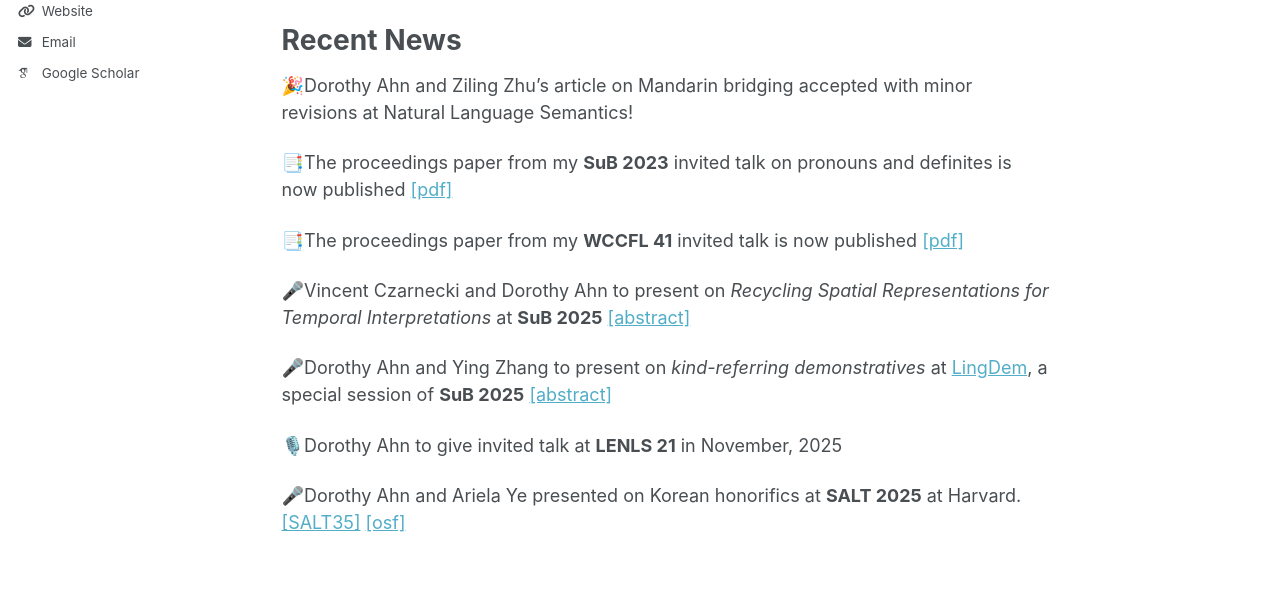
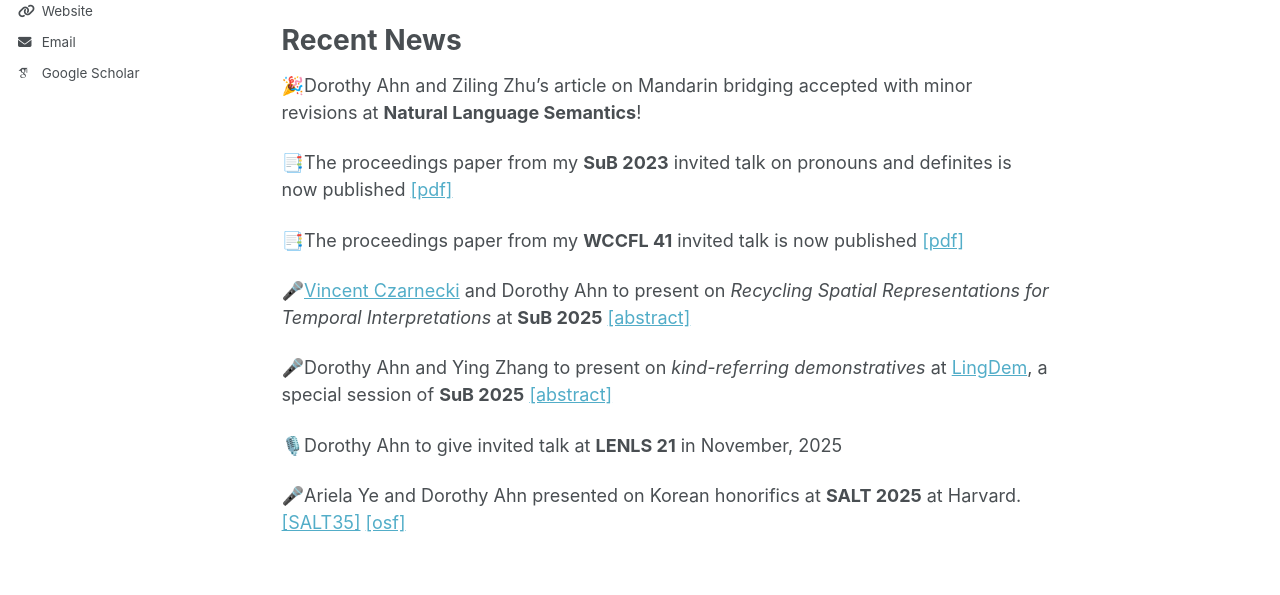
Before and after one commit to doroahn/doroahn.github.io, a Jekyll site: the page built from _pages/about.md, in a window 1280 px wide and 1398 px high. Shown: the part 407-1002 px from the top of the window. Built offline with Jekyll 4.4.1, drawn with Linux system fonts in a browser that asks for light colours; some web fonts are replaced; part of the change alters nothing that is shown.

```diff
--- a/_pages/about.md
+++ b/_pages/about.md
@@ -14,19 +14,19 @@ I received my Ph.D in Linguistics from <a href="https://linguistics.fas.harvard.
 Recent News
 ======
 
-🎉Dorothy Ahn and Ziling Zhu's article on Mandarin bridging accepted with minor revisions at Natural Language Semantics!
+🎉Dorothy Ahn and Ziling Zhu's article on Mandarin bridging accepted with minor revisions at **Natural Language Semantics**!
 
 📑The proceedings paper from my **SuB 2023** invited talk on pronouns and definites is now published <a href="https://ojs.ub.uni-konstanz.de/sub/index.php/sub/article/view/1104">[pdf]</a>
 
 📑The proceedings paper from my **WCCFL 41** invited talk is now published <a href="https://www.lingref.com/cpp/wccfl/41/paper3727.pdf">[pdf]</a>
 
-🎤Vincent Czarnecki and Dorothy Ahn to present on _Recycling Spatial Representations for Temporal Interpretations_ at **SuB 2025** <a href="https://doroahn.github.io/dorothyahn.github.io/files/czarnecki_ahn_2025_sub30-abstract.pdf">[abstract]</a>
+🎤<a href="https://www.vinczarnecki.com/">Vincent Czarnecki</a> and Dorothy Ahn to present on _Recycling Spatial Representations for Temporal Interpretations_ at **SuB 2025** <a href="https://doroahn.github.io/dorothyahn.github.io/files/czarnecki_ahn_2025_sub30-abstract.pdf">[abstract]</a>
 
 🎤Dorothy Ahn and Ying Zhang to present on _kind-referring demonstratives_ at <a href="https://vicom.info/sub30-lingdem/">LingDem</a>, a special session of **SuB 2025** <a href="https://doroahn.github.io/dorothyahn.github.io/files/zhang-ahn-SuB2025-abstract.pdf">[abstract]</a>
 
 🎙️Dorothy Ahn to give invited talk at **LENLS 21** in November, 2025
 
-🎤Dorothy Ahn and Ariela Ye presented on Korean honorifics at **SALT 2025** at Harvard. <a href="https://saltconf.github.io/salt35/">[SALT35]</a> <a href="https://osf.io/93tng/">[osf]</a>
+🎤Ariela Ye and Dorothy Ahn presented on Korean honorifics at **SALT 2025** at Harvard. <a href="https://saltconf.github.io/salt35/">[SALT35]</a> <a href="https://osf.io/93tng/">[osf]</a>
 
 
 
```
